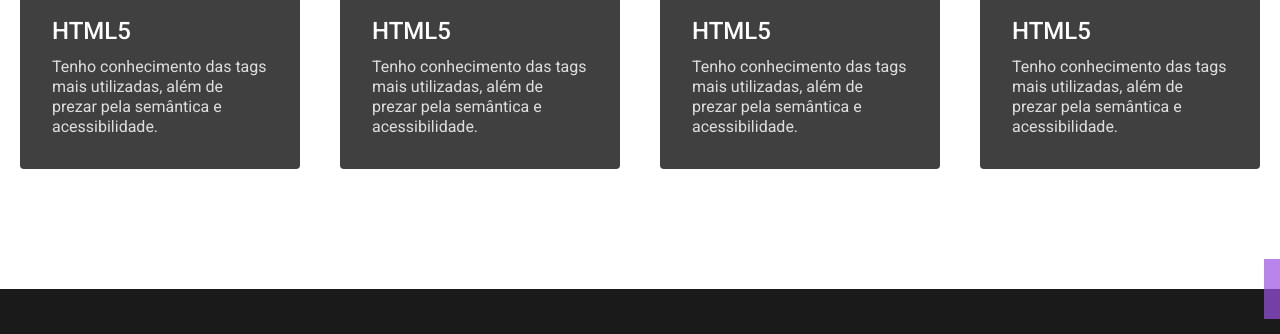
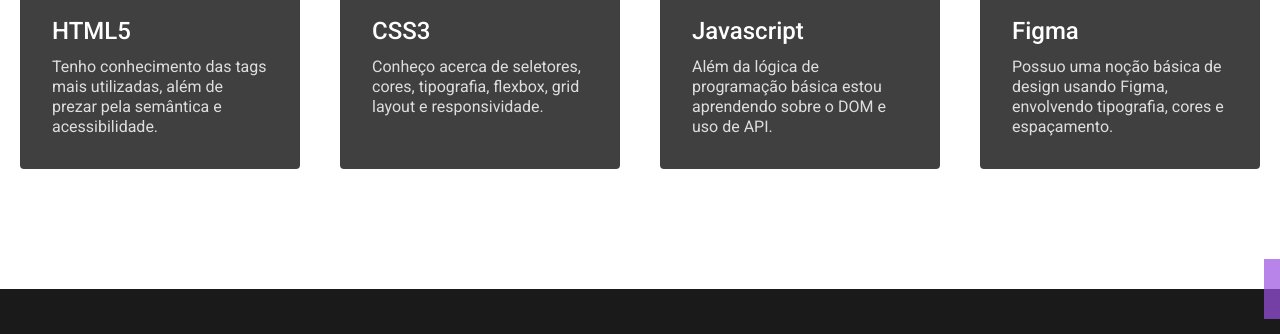
Before and after one commit to JesseMacielJr/JesseJunior, a plain HTML site: page index.html in a window 1280 px wide. Shown: the part 1271-1605 px from the top of the page. Drawn offline with nearby package versions, Linux system fonts and the light colour scheme.

Commit message:
corrigindo typed-js, textos de stacks

```diff
--- a/css/introducao.css
+++ b/css/introducao.css
@@ -24,7 +24,7 @@
    line-height: 1.5;
    color: var(--c2);
    margin-bottom: 16px;
-   height: 100px;
+   height: 36px;
 }
 
 .introducao-perfil {
--- a/index.html
+++ b/index.html
@@ -35,7 +35,7 @@
                 <div class="introducao-info">
                     <h1>Olá, eu sou o Jessé<span>...</span></h1>
                     <div id="typed-strings">
-                        <p>Desenvolvedor Front-End</p>
+                        <p>Desenvolvedor Front-End.</p>
                     </div>
                     <div class="introducao-info-texto">
                         <p id="typed"></p>
@@ -89,23 +89,20 @@
                         </div>
                         <div class="stacks-item">
                             <img src="img/icons/icons8-css3.svg" alt="Ícone CSS3">
-                            <h4>HTML5</h4>
-                            <p>Tenho conhecimento das tags mais utilizadas, além de prezar pela semântica e
-                                acessibilidade.
+                            <h4>CSS3</h4>
+                            <p>Conheço acerca de seletores, cores, tipografia, flexbox, grid layout e responsividade.
                             </p>
                         </div>
                         <div class="stacks-item">
                             <img src="img/icons/icons8-javascript.svg" alt="Ícone Javascript">
-                            <h4>HTML5</h4>
-                            <p>Tenho conhecimento das tags mais utilizadas, além de prezar pela semântica e
-                                acessibilidade.
+                            <h4>Javascript</h4>
+                            <p>Além da lógica de programação básica estou aprendendo sobre o DOM e uso de API.
                             </p>
                         </div>
                         <div class="stacks-item">
                             <img src="img/icons/icons8-figma.svg" alt="Ícone Figma">
-                            <h4>HTML5</h4>
-                            <p>Tenho conhecimento das tags mais utilizadas, além de prezar pela semântica e
-                                acessibilidade.
+                            <h4>Figma</h4>
+                            <p>Possuo uma noção básica de design usando Figma, envolvendo tipografia, cores e espaçamento.
                             </p>
                         </div>
                     </div>
```
Also changed, not shown: css/style.min.css.
